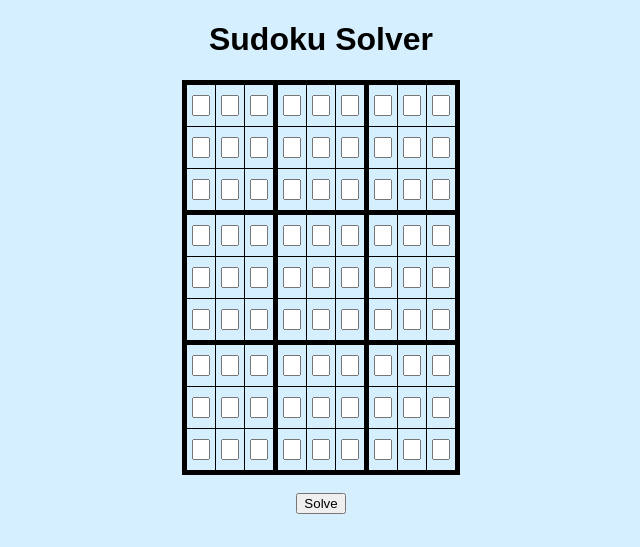
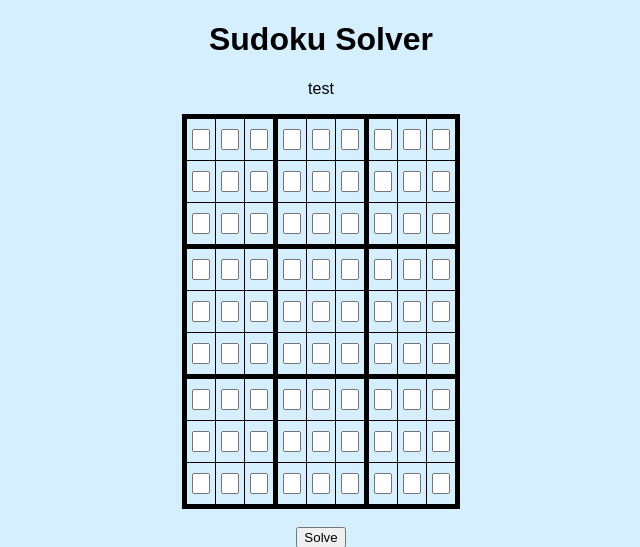
Before and after one commit to seanjyu/sudoku_solver, a Flask app: page / in a window 1280 px wide. Shown: the top 547 px of the page, without its empty margins (319-959 px from the left). Run offline with Flask 2, Linux system fonts and the light colour scheme.

Commit message:
update requirements

```diff
--- a/Templates/index.html
+++ b/Templates/index.html
@@ -7,7 +7,7 @@
 {% block body %}
 <div class="content">
     <p>
-
+        test
     </p>
 
     <form id="board" actions="/" method="POST">
```
